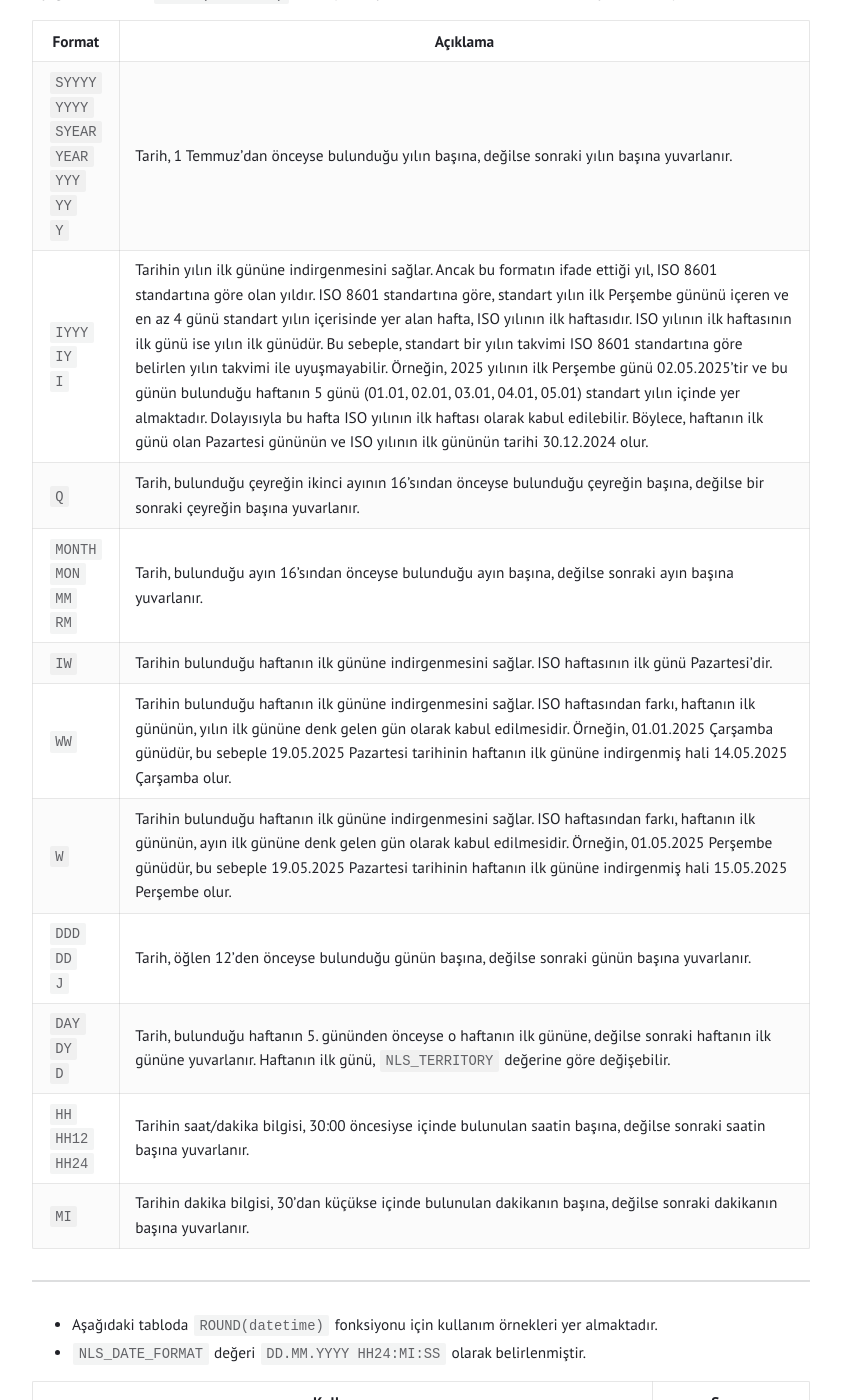
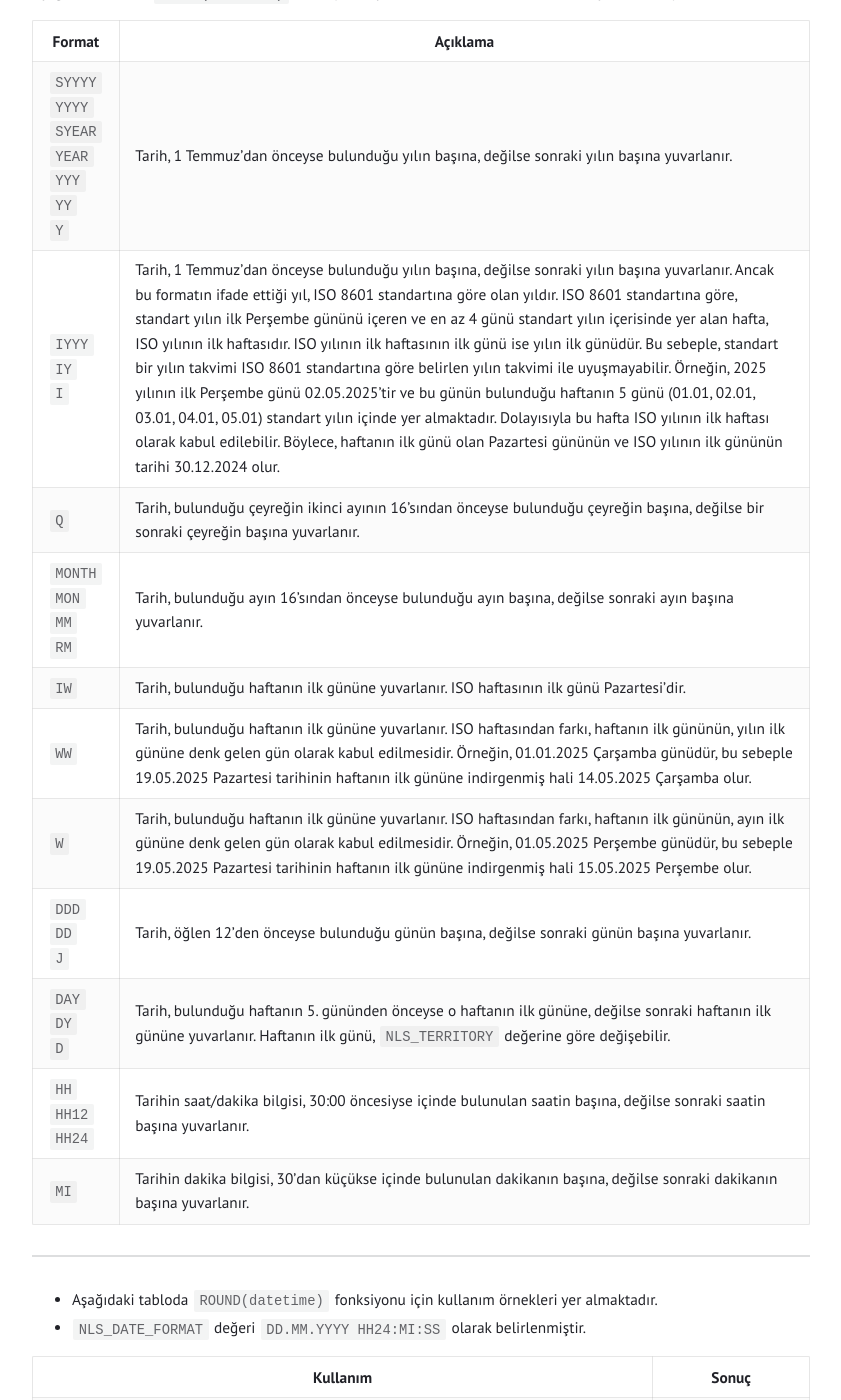
Before and after one commit to tunahanoguz/tunahanoguz.github.io, a Jekyll site: the page built from _posts/2025-05-31-oracle-ROUND-datetime-fonksiyonu.md, in a window 1280 px wide and 1400 px high, scrolled down 517 px. Shown: the whole window, without its empty margins (219-1060 px from the left). Built offline with Jekyll 4.4.1, drawn with Linux system fonts in a browser that asks for light colours; part of the change alters nothing that is shown; some of the changed text lies outside the part shown.

Commit message:
Update 2025-05-31-oracle-ROUND-datetime-fonksiyonu.md

```diff
--- a/_posts/2025-05-31-oracle-ROUND-datetime-fonksiyonu.md
+++ b/_posts/2025-05-31-oracle-ROUND-datetime-fonksiyonu.md
@@ -20,12 +20,12 @@ Aşağıdaki tabloda `ROUND(datetime)` fonksiyonu için kullanılabilecek format
 | Format                                                         | Açıklama                                                                                                |
 |----------------------------------------------------------------|---------------------------------------------------------------------------------------------------------|
 | `SYYYY`<br>`YYYY`<br>`SYEAR`<br>`YEAR`<br>`YYY`<br>`YY`<br>`Y` | Tarih, 1 Temmuz'dan önceyse bulunduğu yılın başına, değilse sonraki yılın başına yuvarlanır.            |
-| `IYYY`<br>`IY`<br>`I`                                          | Tarihin yılın ilk gününe indirgenmesini sağlar. Ancak bu formatın ifade ettiği yıl, ISO 8601 standartına göre olan yıldır. ISO 8601 standartına göre, standart yılın ilk Perşembe gününü içeren ve en az 4 günü standart yılın içerisinde yer alan hafta, ISO yılının ilk haftasıdır. ISO yılının ilk haftasının ilk günü ise yılın ilk günüdür. Bu sebeple, standart bir yılın takvimi ISO 8601 standartına göre belirlen yılın takvimi ile uyuşmayabilir. Örneğin, 2025 yılının ilk Perşembe günü 02.05.2025'tir ve bu günün bulunduğu haftanın 5 günü (01.01, 02.01, 03.01, 04.01, 05.01) standart yılın içinde yer almaktadır. Dolayısıyla bu hafta ISO yılının ilk haftası olarak kabul edilebilir. Böylece, haftanın ilk günü olan Pazartesi gününün ve ISO yılının ilk gününün tarihi 30.12.2024 olur.                                                     |
+| `IYYY`<br>`IY`<br>`I`                                          | Tarih, 1 Temmuz'dan önceyse bulunduğu yılın başına, değilse sonraki yılın başına yuvarlanır. Ancak bu formatın ifade ettiği yıl, ISO 8601 standartına göre olan yıldır. ISO 8601 standartına göre, standart yılın ilk Perşembe gününü içeren ve en az 4 günü standart yılın içerisinde yer alan hafta, ISO yılının ilk haftasıdır. ISO yılının ilk haftasının ilk günü ise yılın ilk günüdür. Bu sebeple, standart bir yılın takvimi ISO 8601 standartına göre belirlen yılın takvimi ile uyuşmayabilir. Örneğin, 2025 yılının ilk Perşembe günü 02.05.2025'tir ve bu günün bulunduğu haftanın 5 günü (01.01, 02.01, 03.01, 04.01, 05.01) standart yılın içinde yer almaktadır. Dolayısıyla bu hafta ISO yılının ilk haftası olarak kabul edilebilir. Böylece, haftanın ilk günü olan Pazartesi gününün ve ISO yılının ilk gününün tarihi 30.12.2024 olur. |
 | `Q`                                                            | Tarih, bulunduğu çeyreğin ikinci ayının 16'sından önceyse bulunduğu çeyreğin başına, değilse bir sonraki çeyreğin başına yuvarlanır.                                                                                                                                                                |
 | `MONTH`<br>`MON`<br>`MM`<br>`RM`                               | Tarih, bulunduğu ayın 16'sından önceyse bulunduğu ayın başına, değilse sonraki ayın başına yuvarlanır.  |
-| `IW`                                                           | Tarihin bulunduğu haftanın ilk gününe indirgenmesini sağlar.	ISO haftasının ilk günü Pazartesi'dir.     |
-| `WW`                                                           | Tarihin bulunduğu haftanın ilk gününe indirgenmesini sağlar. ISO haftasından farkı, haftanın ilk gününün, yılın ilk gününe denk gelen gün olarak kabul edilmesidir. Örneğin, 01.01.2025 Çarşamba günüdür, bu sebeple 19.05.2025 Pazartesi tarihinin haftanın ilk gününe indirgenmiş hali 14.05.2025 Çarşamba olur.                                                                                                                                                                      |
-| `W`                                                            | Tarihin bulunduğu haftanın ilk gününe indirgenmesini sağlar. ISO haftasından farkı, haftanın ilk gününün, ayın ilk gününe denk gelen gün olarak kabul edilmesidir. Örneğin, 01.05.2025 Perşembe günüdür, bu sebeple 19.05.2025 Pazartesi tarihinin haftanın ilk gününe indirgenmiş hali 15.05.2025 Perşembe olur. |
+| `IW`                                                           | Tarih, bulunduğu haftanın ilk gününe yuvarlanır.	ISO haftasının ilk günü Pazartesi'dir.                 |
+| `WW`                                                           | Tarih, bulunduğu haftanın ilk gününe yuvarlanır. ISO haftasından farkı, haftanın ilk gününün, yılın ilk gününe denk gelen gün olarak kabul edilmesidir. Örneğin, 01.01.2025 Çarşamba günüdür, bu sebeple 19.05.2025 Pazartesi tarihinin haftanın ilk gününe indirgenmiş hali 14.05.2025 Çarşamba olur. |
+| `W`                                                            | Tarih, bulunduğu haftanın ilk gününe yuvarlanır. ISO haftasından farkı, haftanın ilk gününün, ayın ilk gününe denk gelen gün olarak kabul edilmesidir. Örneğin, 01.05.2025 Perşembe günüdür, bu sebeple 19.05.2025 Pazartesi tarihinin haftanın ilk gününe indirgenmiş hali 15.05.2025 Perşembe olur. |
 | `DDD`<br>`DD`<br>`J`                                           | Tarih, öğlen 12'den önceyse bulunduğu günün başına, değilse sonraki günün başına yuvarlanır.            |
 | `DAY`<br>`DY`<br>`D`                                           | Tarih, bulunduğu haftanın 5. gününden önceyse o haftanın ilk gününe, değilse sonraki haftanın ilk gününe yuvarlanır. Haftanın ilk günü, `NLS_TERRITORY` değerine göre değişebilir.                                                                                                              |
 | `HH`<br>`HH12`<br>`HH24`                                       | Tarihin saat/dakika bilgisi, 30:00 öncesiyse içinde bulunulan saatin başına, değilse sonraki saatin başına yuvarlanır. |
@@ -52,6 +52,12 @@ Aşağıdaki tabloda `ROUND(datetime)` fonksiyonu için kullanılabilecek format
 | `ROUND(TO_DATE('01.07.2025', 'DD.MM.YYYY'), 'YY')`    | 01.01.2026 00:00:00 |
 | `ROUND(TO_DATE('30.06.2025', 'DD.MM.YYYY'), 'Y')`     | 01.01.2025 00:00:00 |
 | `ROUND(TO_DATE('01.07.2025', 'DD.MM.YYYY'), 'Y')`     | 01.01.2026 00:00:00 |
+| `ROUND(TO_DATE('30.06.2025', 'DD.MM.YYYY'), 'IYYY')`  | 30.12.2024 00:00:00 |
+| `ROUND(TO_DATE('01.07.2025', 'DD.MM.YYYY'), 'IYYY')`  | 29.12.2025 00:00:00 |
+| `ROUND(TO_DATE('30.06.2025', 'DD.MM.YYYY'), 'IY')`    | 30.12.2024 00:00:00 |
+| `ROUND(TO_DATE('01.07.2025', 'DD.MM.YYYY'), 'IY')`    | 29.12.2025 00:00:00 |
+| `ROUND(TO_DATE('30.06.2025', 'DD.MM.YYYY'), 'I')`     | 30.12.2024 00:00:00 |
+| `ROUND(TO_DATE('01.07.2025', 'DD.MM.YYYY'), 'I')`     | 29.12.2025 00:00:00 |
 | `ROUND(TO_DATE('15.02.2025', 'DD.MM.YYYY'), 'Q')`     | 01.01.2025 00:00:00 |
 | `ROUND(TO_DATE('16.02.2025', 'DD.MM.YYYY'), 'Q')`     | 01.04.2025 00:00:00 |
 | `ROUND(TO_DATE('15.05.2025', 'DD.MM.YYYY'), 'Q')`     | 01.04.2025 00:00:00 |
@@ -68,6 +74,27 @@ Aşağıdaki tabloda `ROUND(datetime)` fonksiyonu için kullanılabilecek format
 | `ROUND(TO_DATE('16.05.2025', 'DD.MM.YYYY'), 'MM')`    | 01.06.2025 00:00:00 |
 | `ROUND(TO_DATE('15.05.2025', 'DD.MM.YYYY'), 'RM')`    | 01.05.2025 00:00:00 |
 | `ROUND(TO_DATE('16.05.2025', 'DD.MM.YYYY'), 'RM')`    | 01.06.2025 00:00:00 |
+| `ROUND(TO_DATE('19.05.2025', 'DD.MM.YYYY'), 'IW')`    | 19.05.2025 00:00:00 |
+| `ROUND(TO_DATE('20.05.2025', 'DD.MM.YYYY'), 'IW')`    | 19.05.2025 00:00:00 |
+| `ROUND(TO_DATE('21.05.2025', 'DD.MM.YYYY'), 'IW')`    | 19.05.2025 00:00:00 |
+| `ROUND(TO_DATE('22.05.2025', 'DD.MM.YYYY'), 'IW')`    | 19.05.2025 00:00:00 |
+| `ROUND(TO_DATE('23.05.2025', 'DD.MM.YYYY'), 'IW')`    | 26.05.2025 00:00:00 |
+| `ROUND(TO_DATE('24.05.2025', 'DD.MM.YYYY'), 'IW')`    | 26.05.2025 00:00:00 |
+| `ROUND(TO_DATE('25.05.2025', 'DD.MM.YYYY'), 'IW')`    | 26.05.2025 00:00:00 |
+| `ROUND(TO_DATE('19.05.2025', 'DD.MM.YYYY'), 'WW')`    | 21.05.2025 00:00:00 |
+| `ROUND(TO_DATE('20.05.2025', 'DD.MM.YYYY'), 'WW')`    | 21.05.2025 00:00:00 |
+| `ROUND(TO_DATE('21.05.2025', 'DD.MM.YYYY'), 'WW')`    | 21.05.2025 00:00:00 |
+| `ROUND(TO_DATE('22.05.2025', 'DD.MM.YYYY'), 'WW')`    | 21.05.2025 00:00:00 |
+| `ROUND(TO_DATE('23.05.2025', 'DD.MM.YYYY'), 'WW')`    | 21.05.2025 00:00:00 |
+| `ROUND(TO_DATE('24.05.2025', 'DD.MM.YYYY'), 'WW')`    | 21.05.2025 00:00:00 |
+| `ROUND(TO_DATE('25.05.2025', 'DD.MM.YYYY'), 'WW')`    | 28.05.2025 00:00:00 |
+| `ROUND(TO_DATE('19.05.2025', 'DD.MM.YYYY'), 'W')`     | 22.05.2025 00:00:00 |
+| `ROUND(TO_DATE('20.05.2025', 'DD.MM.YYYY'), 'W')`     | 22.05.2025 00:00:00 |
+| `ROUND(TO_DATE('21.05.2025', 'DD.MM.YYYY'), 'W')`     | 22.05.2025 00:00:00 |
+| `ROUND(TO_DATE('22.05.2025', 'DD.MM.YYYY'), 'W')`     | 22.05.2025 00:00:00 |
+| `ROUND(TO_DATE('23.05.2025', 'DD.MM.YYYY'), 'W')`     | 22.05.2025 00:00:00 |
+| `ROUND(TO_DATE('24.05.2025', 'DD.MM.YYYY'), 'W')`     | 22.05.2025 00:00:00 |
+| `ROUND(TO_DATE('25.05.2025', 'DD.MM.YYYY'), 'W')`     | 22.05.2025 00:00:00 |
 | `ROUND(TO_DATE('19.05.2025 11:59:59', 'DD.MM.YYYY HH24:MI:SS'), 'DDD')` | 19.05.2025 00:00:00 |
 | `ROUND(TO_DATE('19.05.2025 12:00:00', 'DD.MM.YYYY HH24:MI:SS'), 'DDD')` | 20.05.2025 00:00:00 |
 | `ROUND(TO_DATE('19.05.2025 11:59:59', 'DD.MM.YYYY HH24:MI:SS'), 'DD')`  | 19.05.2025 00:00:00 |
```
